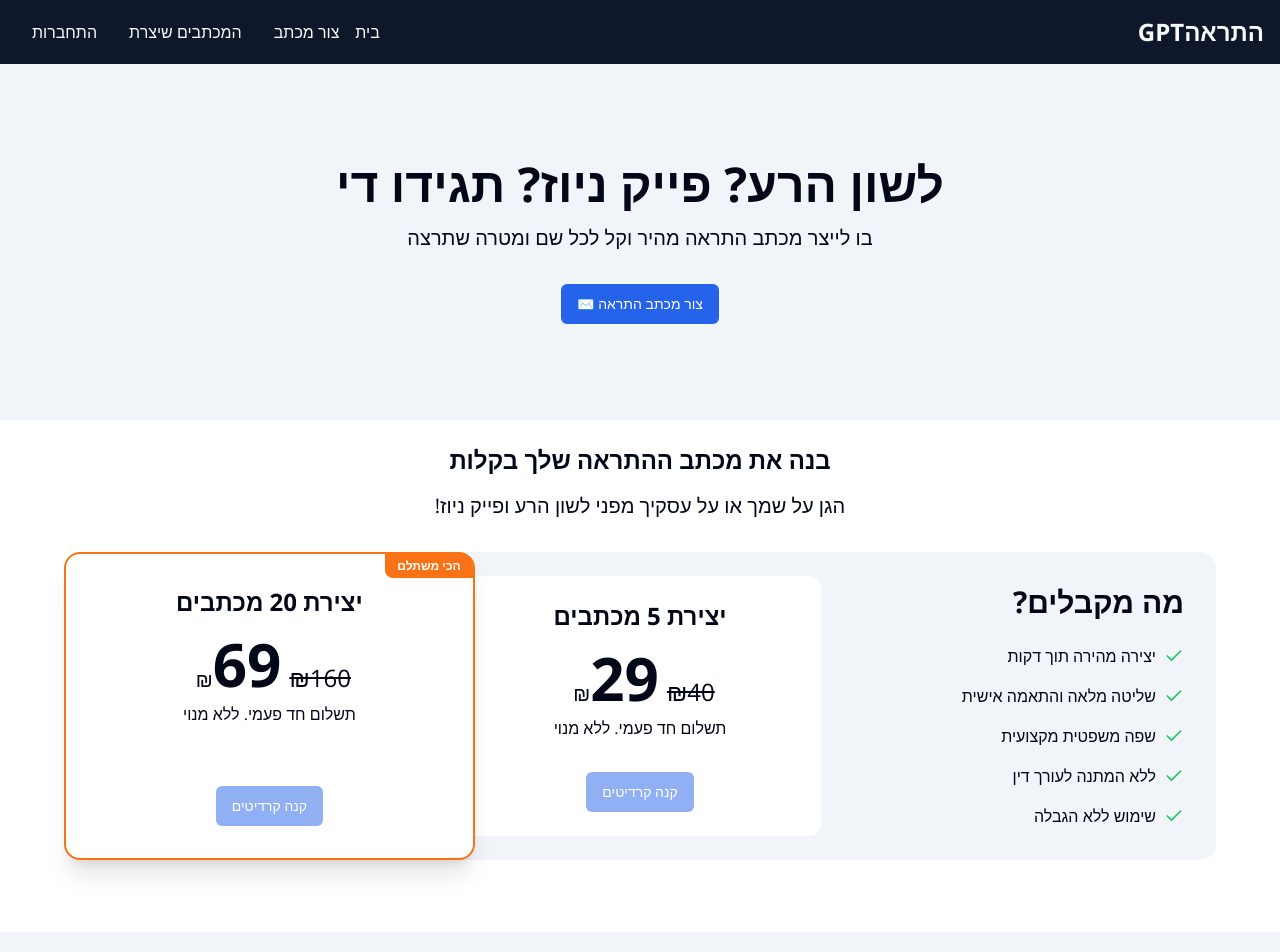
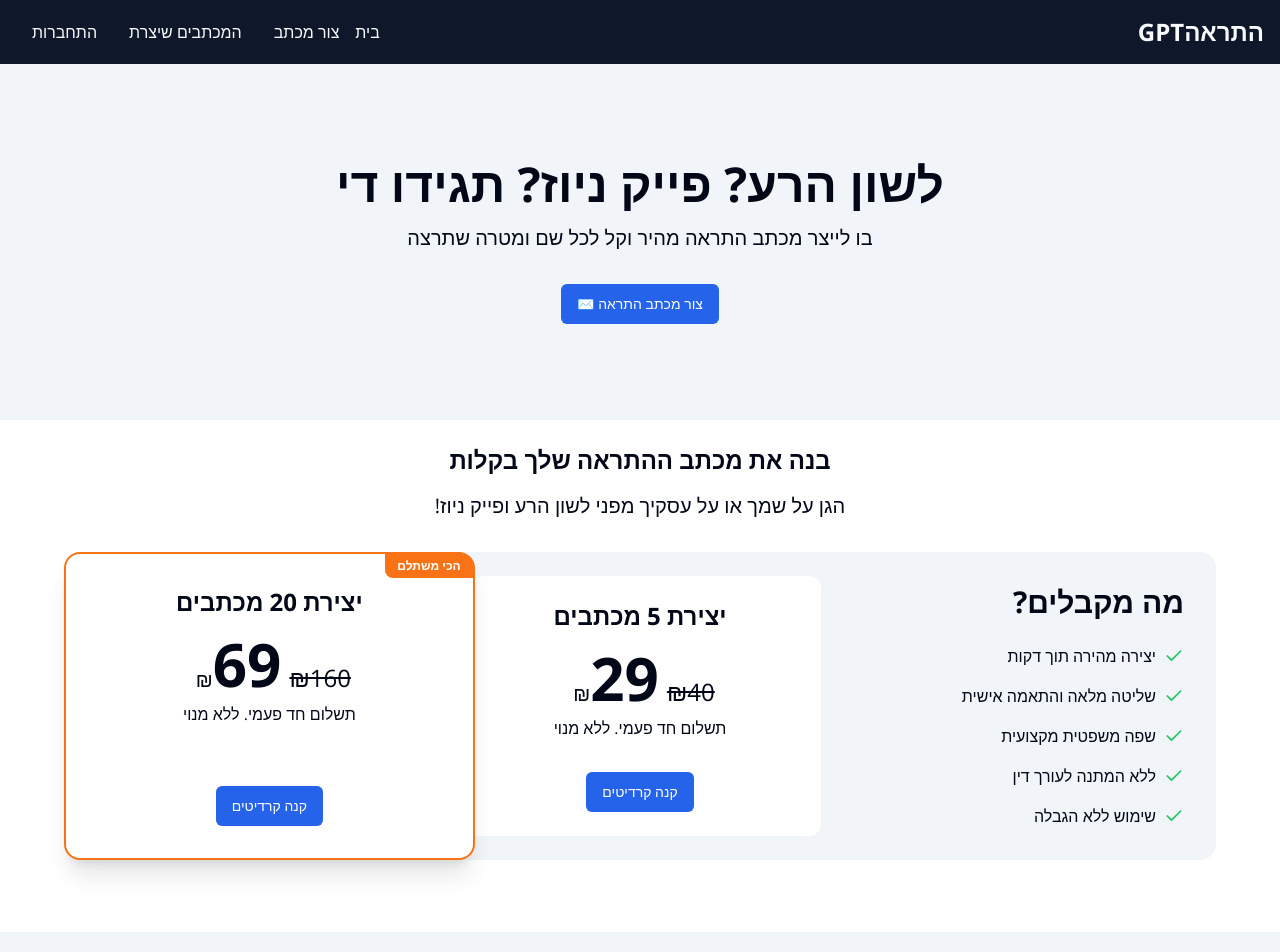
Before and after one commit to ronka/warning-letter-gpt, a Next.js app: page / in a window 1280 px wide. Shown: the top 952 px of the page. Built offline with nearby package versions, Linux system fonts and the light colour scheme; no server answers.

Commit message:
extract lemon squeezy to a custom hook

```diff
--- a/components/pricing-table/BuyButton.tsx
+++ b/components/pricing-table/BuyButton.tsx
@@ -4,7 +4,7 @@
 import { Button } from "@/components/ui/button";
 import Link from "next/link";
 import Script from "next/script";
-import { useEffect } from "react";
+import { useLemonSqueezy } from "@/hooks/useLemonSqueezy";
 
 type BuyButtonProps = {
   productType: "5-credits" | "20-credits";
@@ -20,29 +20,18 @@
 const BuyButton = ({ productType }: BuyButtonProps) => {
   const { user } = useUser();
   const userId = user?.id;
-  const buyLink = `${
-    productLinks[productType]
-  }?embed=1&media=0&logo=0&discount=0&checkout[custom][user_id]=${
-    userId || ""
-  }`;
+  const isCheckoutReady = useLemonSqueezy();
 
-  useEffect(() => {
-    // @ts-ignore lemon squeezy is defined in the global scope
-    if (typeof window.createLemonSqueezy === "function") {
-      // @ts-ignore lemon squeezy is defined in the global scope
-      window.createLemonSqueezy();
-    }
-  }, []);
-
-  // @ts-ignore lemon squeezy is defined in the global scope
-  const isCheckoutReady = window.LemonSqueezy;
+  const buyLink = userId
+    ? `${productLinks[productType]}?embed=1&media=0&logo=0&discount=0&checkout[custom][user_id]=${userId}`
+    : "/sign-in"; // Route to sign-in page if no user ID
 
   return (
     <>
-      <Link href={userId ? buyLink : "#"} className="lemonsqueezy-button">
+      <Link href={buyLink} className="lemonsqueezy-button">
         <Button
-          className={`text-white bg-blue-600 `}
-          disabled={!userId || !isCheckoutReady}
+          className="text-white bg-blue-600"
+          disabled={userId ? !isCheckoutReady : false}
         >
           קנה קרדיטים
         </Button>
--- /dev/null
+++ b/hooks/useLemonSqueezy.ts
@@ -0,0 +1,26 @@
+import { useState, useEffect } from "react";
+
+export function useLemonSqueezy() {
+  const [isCheckoutReady, setIsCheckoutReady] = useState(false);
+
+  useEffect(() => {
+    // @ts-ignore lemon squeezy is defined in the global scope
+    if (typeof window.createLemonSqueezy === "function") {
+      // @ts-ignore lemon squeezy is defined in the global scope
+      window.createLemonSqueezy();
+    }
+
+    function checkLemonSqueezy() {
+      // @ts-ignore lemon squeezy is defined in the global scope
+      if (window.LemonSqueezy) {
+        setIsCheckoutReady(true);
+      } else {
+        setTimeout(checkLemonSqueezy, 100);
+      }
+    }
+
+    checkLemonSqueezy();
+  }, []);
+
+  return isCheckoutReady;
+}
```
